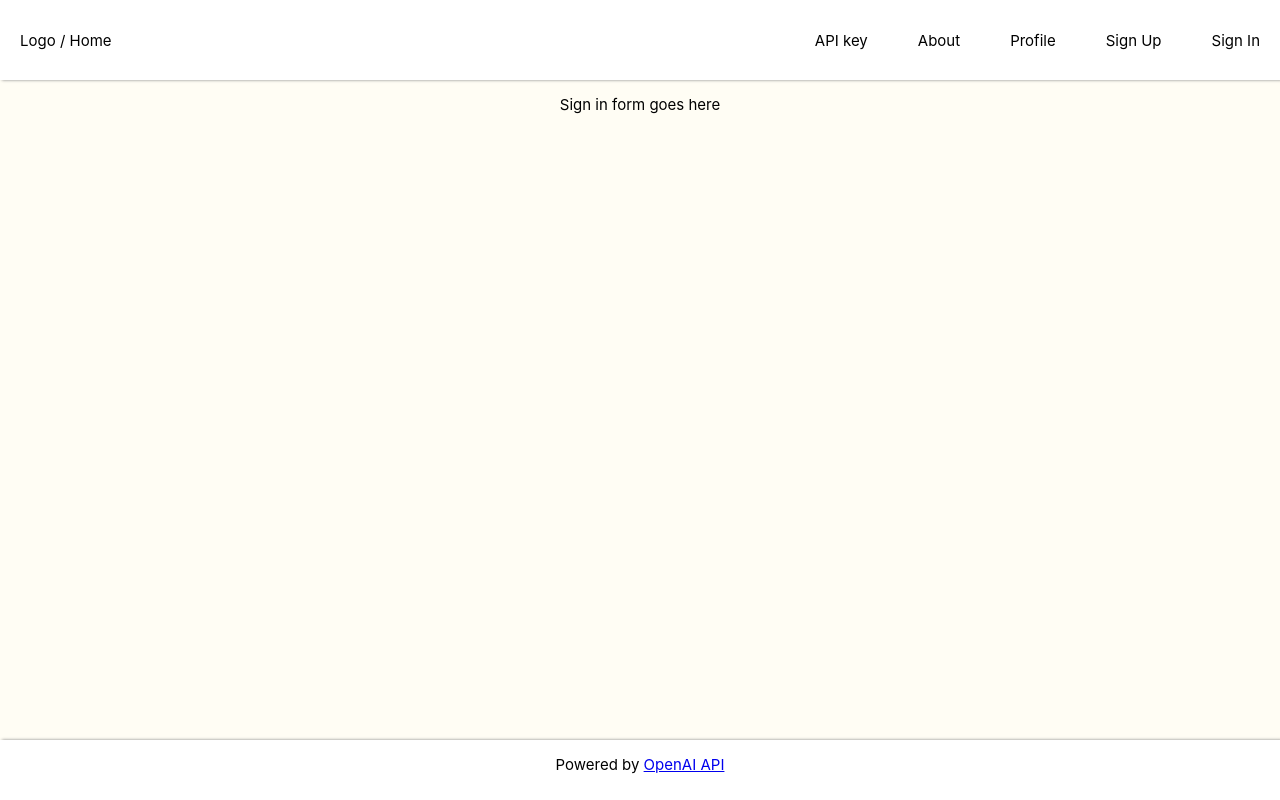
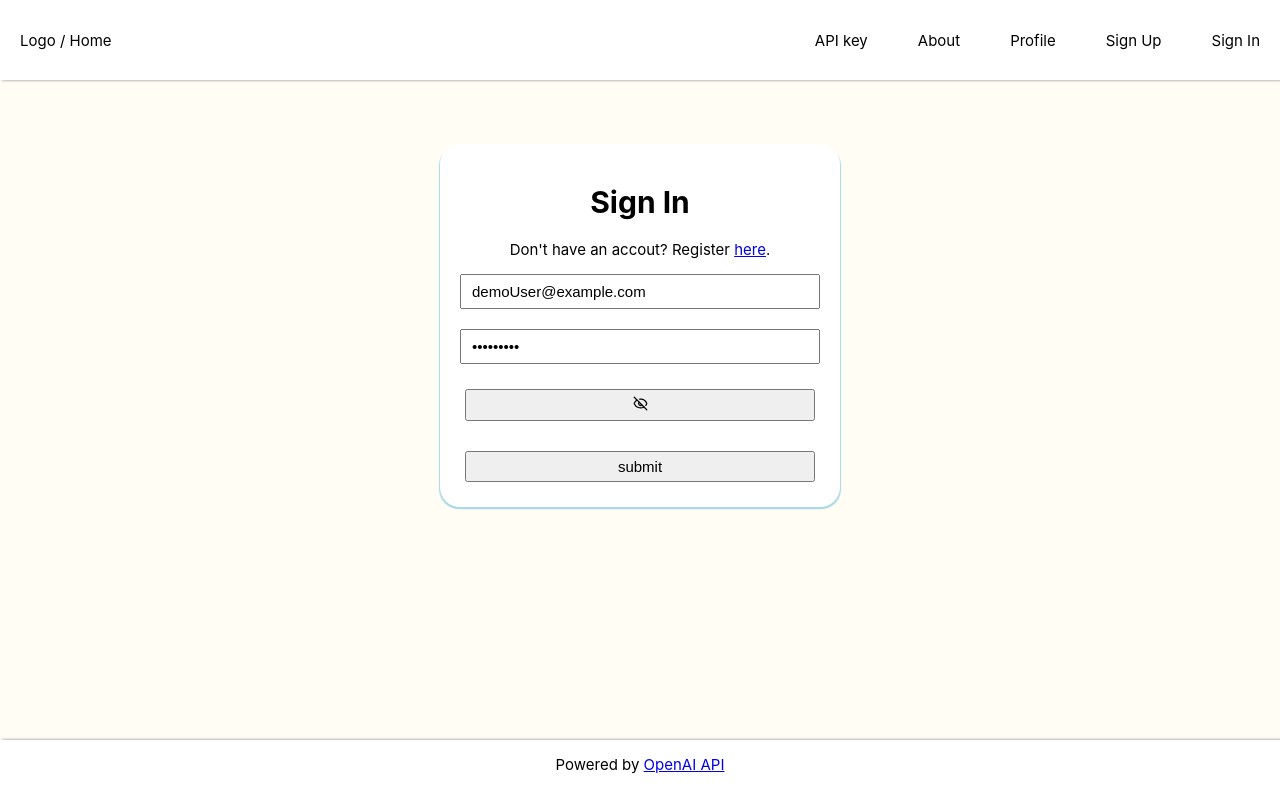
Before and after one commit to nvp85/minimalistic-web-ai-chat, a React app: page /login in a window 1280 px wide. Built offline with nearby package versions, Linux system fonts and the light colour scheme; the HTML template or start-up script is replaced by a standard one.

Commit message:
create logic of the SignIn component, and html structure of the SignUp component

```diff
--- a/src/App.css
+++ b/src/App.css
@@ -40,6 +40,32 @@ main {
 button {
   margin: 0.5rem;
   padding: 0.5rem;
+  font-size: 1.5rem;
+}
+
+.form {
+  display: flex;
+  flex-direction: column;
+  gap: 2rem;
+  font-size: 1.5rem;
+}
+
+.form-container {
+  max-width: 40rem;
+  margin-left: auto;
+  margin-right: 50%;
+  transform: translate(50%);
+  border-radius: 2rem;
+  background-color: white;
+  padding: 2rem;
+  box-shadow: 1px 2px 1px lightblue, -1px 2px 1px lightblue;
+  margin-top: 5%;
+}
+
+.form > input {
+  height: 3.5rem;
+  font-size: 1.5rem;
+  padding: 0 1rem;
 }
 
 @media (max-width: 1200px) {
--- /dev/null
+++ b/src/assets/users.json
@@ -0,0 +1,35 @@
+[
+    {
+        "id": 1,
+        "name": "Jane Doe",
+        "email": "demoUser@example.com",
+        "password": "qwerty123",
+        "chats": [
+            {
+                "uuid": "207c75a6-327a-4231-8e86-290d48f5eed7",
+                "title": "The useRef hook in React",
+                "lastModified": ""
+            },
+            {
+                "uuid": "21f4f79e-feb4-4876-9e3a-f2b02bec3c45",
+                "title": "Chicken recipes",
+                "lastModified": ""
+            },
+            {
+                "uuid": "83ee66e5-5650-41a1-bda6-660eaa2f1a8c",
+                "title": "Dummy chat 1",
+                "lastModified": ""
+            },
+            {
+                "uuid": "fa1b85c1-8216-418e-8a53-5014ba3b3aa6",
+                "title": "Dummy chat 2",
+                "lastModified": ""
+            },
+            {
+                "uuid": "8ef8723f-1626-4eab-9851-189bc6766bf6",
+                "title": "Dummy chat 3",
+                "lastModified": ""
+            }
+        ]
+    }
+]
--- a/src/components/SignIn/SignIn.jsx
+++ b/src/components/SignIn/SignIn.jsx
@@ -1,8 +1,73 @@
+import users from "../../assets/users.json";
+import { Link, useNavigate } from 'react-router';
+import { useState, useEffect } from "react";
+import { LuEye, LuEyeOff } from "react-icons/lu";
+import './SignIn.css';
+
 export default function SignIn() {
+    const [formData, setFormData] = useState({
+        email: "demoUser@example.com",
+        password: "qwerty123"
+    });
+    const [showPassword, setShowPassword] = useState(false);
+    const [error, setError] = useState("");
+    const navigate = useNavigate();
+
+    // if there is an info in the local storage then user is logged in
+    useEffect(() => {
+        const storedUser = JSON.parse(localStorage.getItem("user"));
+        if (storedUser) {
+            navigate("/profile");
+        }
+    }, []);
+
+    function handleSubmit(e) {
+        e.preventDefault();
+        // check if there is a matching user in the json
+        const storedUser = users.find(user => user.email === formData.email);
+        if (!storedUser || storedUser.password !== formData.password) {
+            setError("Error: invalid credentials.");
+            return;
+        }
+        localStorage.setItem("user", JSON.stringify(storedUser));
+        navigate("/");
+    }
+
+    function handleChange(e) {
+        const { name, value } = e.target;
+        setFormData(prev => ({...prev, [name]: value}));
+    }
+
+    function togglePassword(e) {
+        e.preventDefault();
+        setShowPassword(prev => !prev);
+    }
 
     return (
-        <div>
-            <p>Sign in form goes here</p>
+        <div className="form-container">
+            <h1>Sign In</h1>
+            <p>Don't have an accout? Register <Link to="/register">here</Link>.</p>
+            {error ? <p>{error}</p> : "" }
+            <form id="login-form" className="form">
+                <input
+                    type="email"
+                    name="email"
+                    value={formData.email}
+                    placeholder="Email"
+                    onChange={handleChange}
+                    required />
+                <input
+                    type={showPassword ? "text" : "password"}
+                    name="password"
+                    value={formData.password}
+                    onChange={handleChange}
+                    required
+                    placeholder="Password"/>
+                <button type="button" onClick={togglePassword}>
+                    {showPassword ? <LuEye /> : <LuEyeOff /> }
+                </button>
+                <button type="submit" onClick={handleSubmit}>submit</button>
+            </form>
         </div>
     )
 }
--- a/src/components/SignUp/SignUp.jsx
+++ b/src/components/SignUp/SignUp.jsx
@@ -1,8 +1,25 @@
+import { Link } from 'react-router';
+
+
 export default function SignUp() {
 
+    // validate the form
+    // when a user is created - just save it into the local storage
+    function handleSubmit(e) {
+        e.preventDefault();
+    }
+
     return (
-        <div>
-            <p>Sign up form goes here</p>
+        <div className="form-container">
+            <h1>Sign Up</h1>
+            <p>Already have an accout? Sign in <Link to="/login">here</Link>.</p>
+            <form id="register-form" className="form">
+                <input type="name" placeholder="Name (optional)"/>
+                <input type="email" required placeholder="Email"/>
+                <input type="password" required placeholder="Password"/>
+                <input type="password" required placeholder="Repeat password"/>
+                <button onClick={handleSubmit}>submit</button>
+            </form>
         </div>
     )
 }
```
Also changed, not shown: src/assets/chats.json (added, +28 -0 lines).
